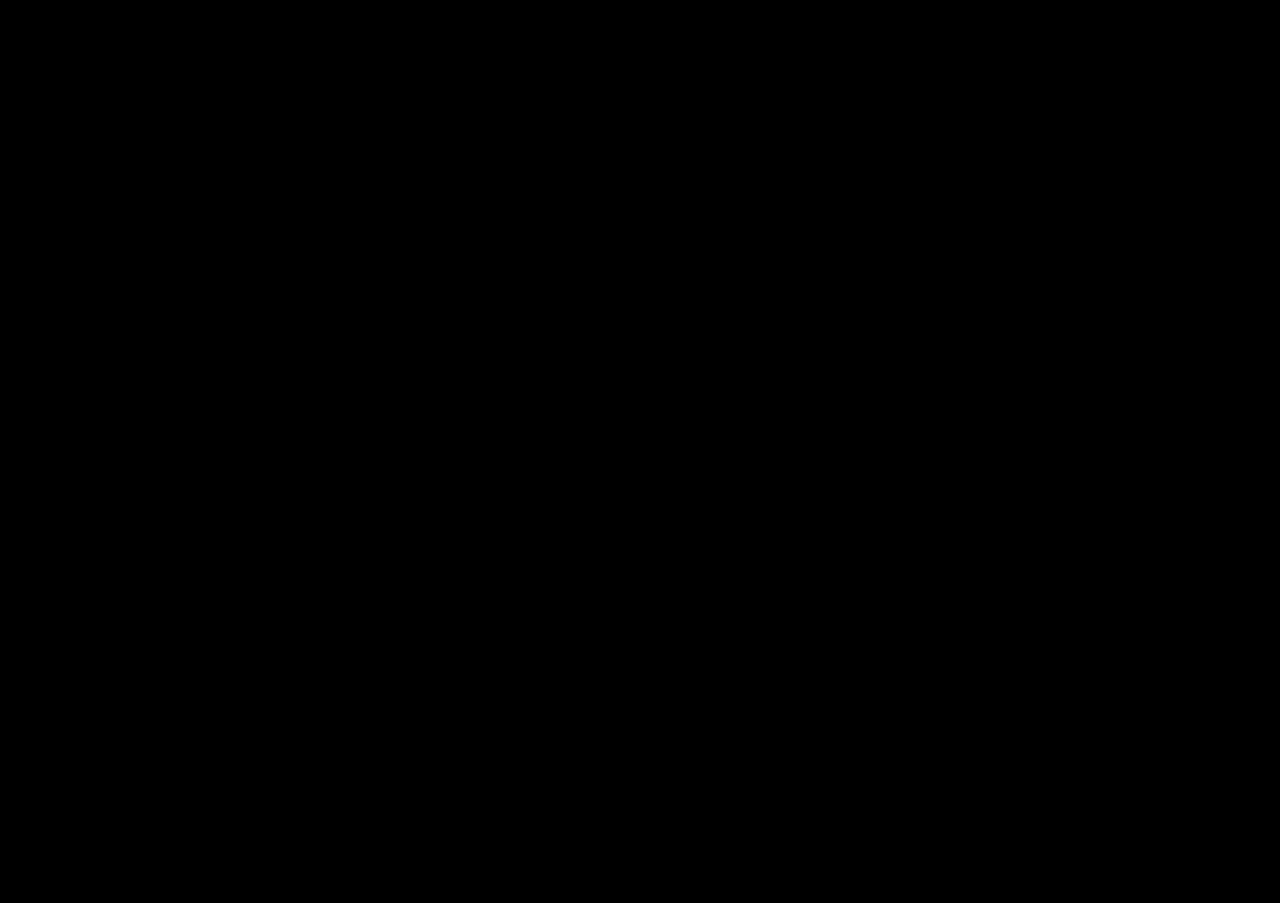
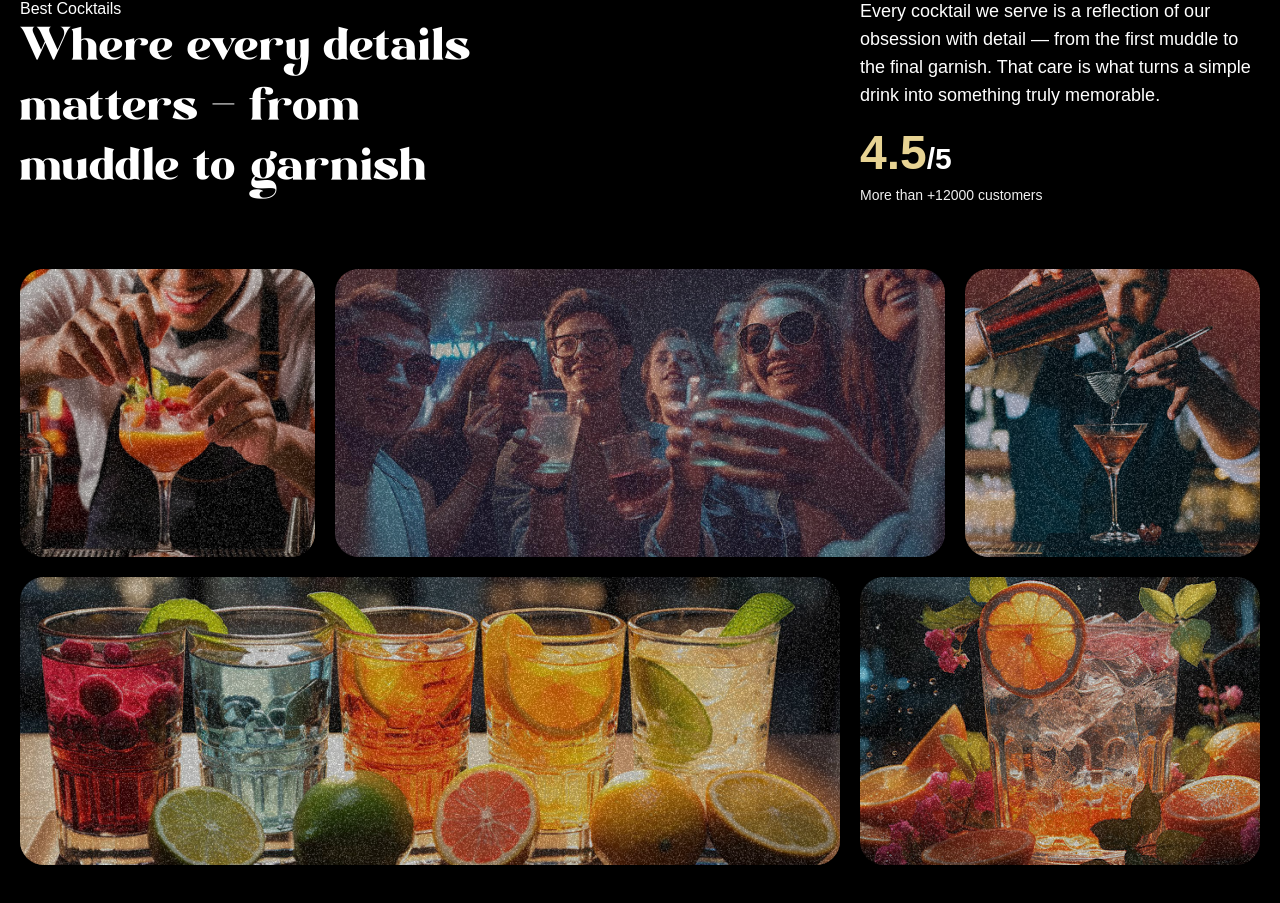
Before and after one commit to MrVardanyan777/mojito-cocktails, a React (Vite) app: page / in a window 1280 px wide. Shown: the part 1715-2618 px from the top of the page. Before the commit the page ends 1600 px from the top, so only its background shows below. Built offline with nearby package versions, Linux system fonts and the light colour scheme; a web font is replaced by a local one.

Commit message:
Implement About section

```diff
--- a/src/App.jsx
+++ b/src/App.jsx
@@ -4,6 +4,7 @@
 import Navbar from "./components/Navbar.jsx";
 import Hero from "./components/Hero.jsx";
 import Cocktails from "./components/Cocktails.jsx";
+import About from "./components/About.jsx";
 gsap.registerPlugin(ScrollTrigger, SplitText);
 
 const App = () => {
@@ -12,6 +13,7 @@
             <Navbar />
             <Hero />
             <Cocktails />
+            <About />
         </main>
     )
 }
--- /dev/null
+++ b/src/components/About.jsx
@@ -0,0 +1,84 @@
+import React from 'react'
+import {useGSAP} from "@gsap/react";
+import {SplitText } from "gsap/all";
+import gsap from "gsap/all";
+
+const About = () => {
+
+    useGSAP(() => {
+        const titleSplit = SplitText.create("#about h2", {
+            type: 'words'
+        })
+
+        const scrollTimeline = gsap.timeline({
+            scrollTrigger: {
+                trigger: '#about',
+                start: 'top center',
+
+            }
+        })
+
+        scrollTimeline
+            .from(titleSplit.words, {
+                opacity: 0, duration: 1, yPercent: 100, ease: "expo.out", stagger: 0.02
+            })
+            .from('.top-grid div, .bottom-grid div', {
+                opacity: 0, duration: 1, ease: "power1.inOut", stagger: 0.04
+            }, '-=0.5')
+    },[]);
+
+    return (
+        <div id='about'>
+            <div className='mb-16 md:px-0 px-5'>
+                <div className='content'>
+                    <div className='md:col-span-8'>
+                        <p className="bage">Best Cocktails</p>
+                        <h2>Where every details matters <span className='text-white'> - </span>
+                            from muddle to garnish
+                        </h2>
+                    </div>
+                    <div className='sub-content'>
+                        <p>
+                            Every cocktail we serve is a reflection of our obsession with detail — from the first muddle to the final garnish. That care is what turns a simple drink into something truly memorable.
+                        </p>
+                        <div>
+                            <p className='md:text-3xl text-xl font-bold'>
+                                <span>4.5</span>/5
+                            </p>
+                            <p className='text-sm text-white-100'>
+                                More than +12000 customers
+                            </p>
+                        </div>
+                    </div>
+
+                </div>
+            </div>
+            <div className='top-grid'>
+                <div className="md:col-span-3">
+                    <div className='noisy' />
+                    <img src="/images/abt1.png" alt='grid-img-1' />
+                </div>
+                <div className="md:col-span-6">
+                    <div className='noisy' />
+                    <img src="/images/abt2.png" alt='grid-img-2' />
+                </div>
+                <div className="md:col-span-3">
+                    <div className='noisy' />
+                    <img src="/images/abt5.png" alt='grid-img-5' />
+                </div>
+            </div>
+
+            <div className='bottom-grid'>
+                <div className="md:col-span-8">
+                    <div className='noisy' />
+                    <img src="/images/abt3.png" alt='grid-img-3' />
+                </div>
+                <div className="md:col-span-4">
+                    <div className='noisy' />
+                    <img src="/images/abt4.png" alt='grid-img-4' />
+                </div>
+            </div>
+        </div>
+    )
+}
+export default About
--- a/src/components/Hero.jsx
+++ b/src/components/Hero.jsx
@@ -51,7 +51,7 @@
             .to(".arrow", { y: 100 }, 0);
 
         const startValue = isMobile ? "top 50%" : "center 60%";
-        const endValue = isMobile ? "120% top" : "bottom top";
+        const endValue = isMobile ? "150% top" : "bottom top";
 
         let tl = gsap.timeline({
             scrollTrigger: {
```
